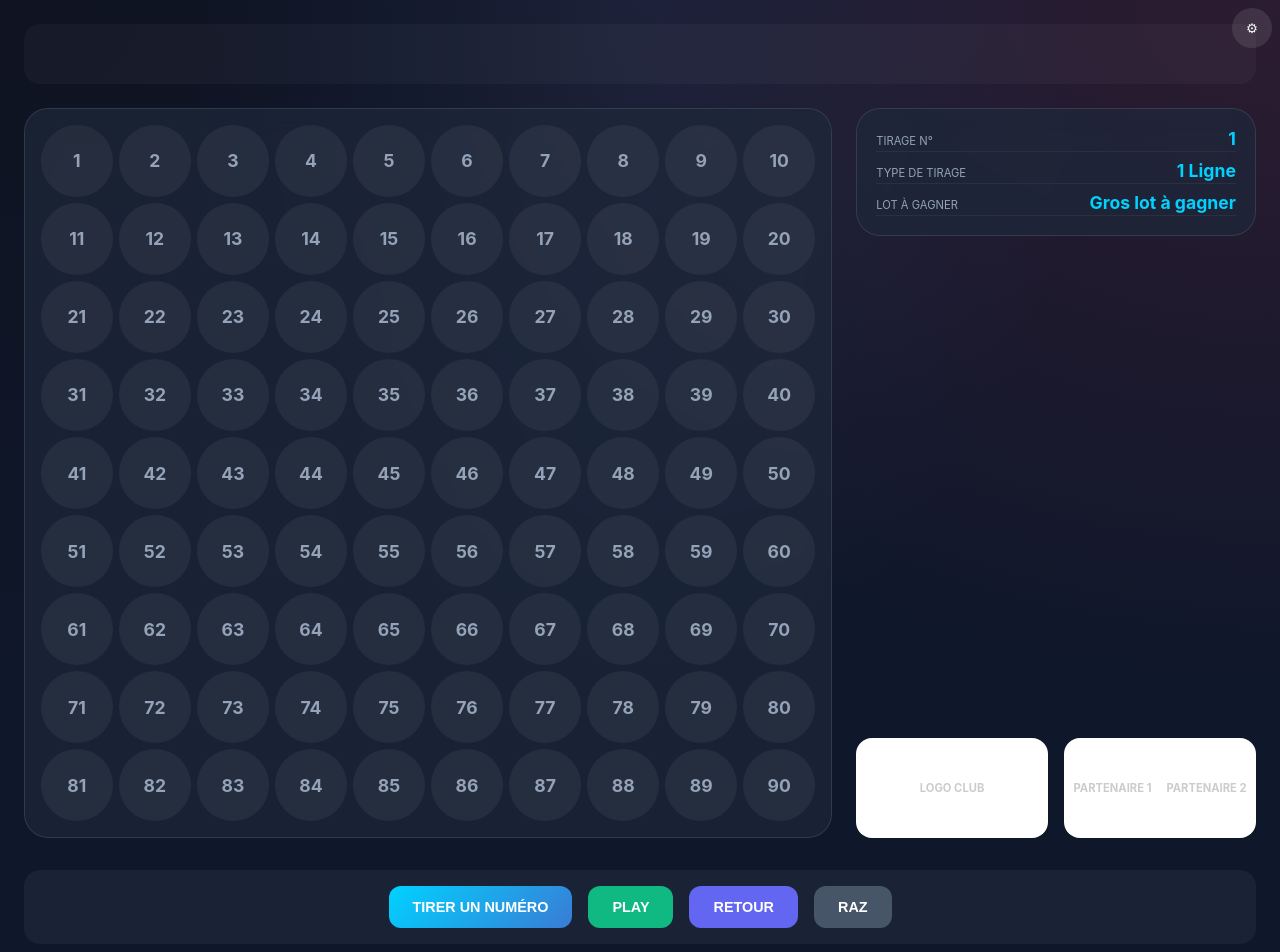
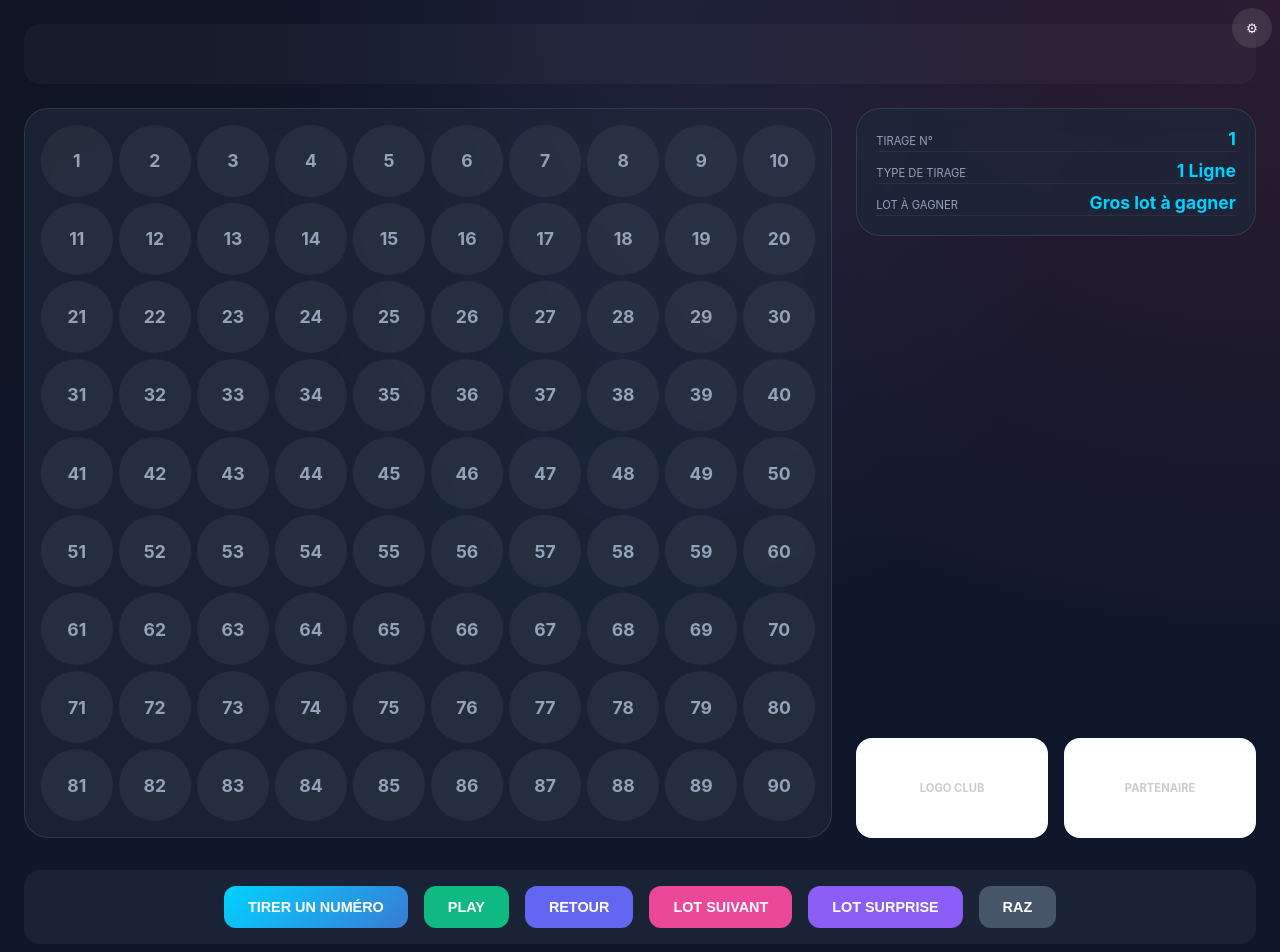
Before and after one commit to Abdel-faq/LOTO, a React (Vite) app: page / in a window 1280 px wide. Shown: the top 952 px of the page. Built offline with nearby package versions, Linux system fonts and the light colour scheme.

Commit message:
Add grid background customization, single partner support, and lot management buttons

```diff
--- a/src/App.jsx
+++ b/src/App.jsx
@@ -18,13 +18,15 @@ const App = () => {
       drawType: '1 Ligne',
       prize: 'Gros lot à gagner',
       clubLogo: '',
-      partners: ['', ''],
+      partners: [''],
       bgColor: '#0f172a',
+      gridBgColor: 'rgba(30, 41, 59, 0.7)',
       lastNumColor: '#f59e0b',
       gridDrawnColor: '#00d2ff',
       gridUndrawnColor: 'rgba(255, 255, 255, 0.05)',
       autoInterval: 5,
-      drawPrep: []
+      drawPrep: [],
+      useManualInfo: false
     };
   });
 
@@ -72,6 +74,7 @@ const App = () => {
 
   // Sync info card with drawPrep if available
   useEffect(() => {
+    if (config.useManualInfo) return;
     const currentDraw = config.drawPrep.find(d => parseInt(d.number) === drawnNumbers.length + 1);
     if (currentDraw) {
       setConfig(prev => ({
@@ -81,7 +84,22 @@ const App = () => {
         prize: currentDraw.prize
       }));
     }
-  }, [drawnNumbers.length, config.drawPrep]);
+  }, [drawnNumbers.length, config.drawPrep, config.useManualInfo]);
+
+  const handleNextLot = () => {
+    setConfig(prev => ({
+      ...prev,
+      drawNumber: parseInt(prev.drawNumber) + 1,
+      useManualInfo: true
+    }));
+  };
+
+  const handleSurpriseLot = () => {
+    setConfig(prev => ({
+      ...prev,
+      useManualInfo: true
+    }));
+  };
 
 
   const handleDraw = () => {
@@ -135,8 +153,7 @@ const App = () => {
         ))}
       </section>
 
-      {/* Grid Section */}
-      <section className="grid-section">
+      <section className="grid-section" style={{ backgroundColor: config.gridBgColor }}>
         {Array.from({ length: maxNumbers }, (_, i) => i + 1).map(num => {
           const isDrawn = drawnNumbers.includes(num);
           const isLast = lastDrawn === num;
@@ -145,7 +162,7 @@ const App = () => {
               key={num}
               className={`number-cell ${isDrawn ? 'drawn' : ''} ${isLast ? 'last-drawn' : ''}`}
               style={{
-                backgroundColor: isDrawn ? (isLast ? config.lastNumColor : config.gridDrawnColor) : config.gridUndrawnColor,
+                backgroundColor: isDrawn ? (isLast ? config.lastNumColor : config.gridDrawnColor) : (isLast ? 'transparent' : config.gridUndrawnColor),
                 color: isDrawn ? 'white' : 'var(--text-muted)',
                 borderColor: isLast ? config.lastNumColor : 'transparent'
               }}
@@ -188,9 +205,8 @@ const App = () => {
             {config.clubLogo ? <img src={config.clubLogo} alt="Club" /> : <span className="logo-placeholder">LOGO CLUB</span>}
           </div>
           <div className="logo-box">
-            <div style={{ display: 'flex', gap: '15px', height: '100%', width: '100%', alignItems: 'center', justifyContent: 'center' }}>
-              {config.partners[0] ? <img src={config.partners[0]} alt="Partner 1" /> : <span className="logo-placeholder">PARTENAIRE 1</span>}
-              {config.partners[1] ? <img src={config.partners[1]} alt="Partner 2" /> : config.partners[0] ? null : <span className="logo-placeholder">PARTENAIRE 2</span>}
+            <div style={{ display: 'flex', height: '100%', width: '100%', alignItems: 'center', justifyContent: 'center' }}>
+              {config.partners[0] ? <img src={config.partners[0]} alt="Partner" style={{ maxWidth: '100%', maxHeight: '100%', objectFit: 'contain' }} /> : <span className="logo-placeholder">PARTENAIRE</span>}
             </div>
           </div>
         </div>
@@ -203,7 +219,9 @@ const App = () => {
           {isAutoPlaying ? 'PAUSE' : 'PLAY'}
         </button>
         <button className="btn" style={{ background: '#6366f1', color: 'white' }} onClick={handleUndo}>RETOUR</button>
-        <button className="btn" style={{ background: '#475569', color: 'white' }} onClick={() => { setIsAutoPlaying(false); reset(); }}>RAZ</button>
+        <button className="btn" style={{ background: '#ec4899', color: 'white' }} onClick={handleNextLot}>LOT SUIVANT</button>
+        <button className="btn" style={{ background: '#8b5cf6', color: 'white' }} onClick={handleSurpriseLot}>LOT SURPRISE</button>
+        <button className="btn" style={{ background: '#475569', color: 'white' }} onClick={() => { setIsAutoPlaying(false); reset(); setConfig(prev => ({ ...prev, useManualInfo: false })); }}>RAZ</button>
       </div>
 
 
@@ -259,6 +277,10 @@ const App = () => {
                 <div className="input-group">
                   <label>Grille (Tiré)</label>
                   <input type="color" value={config.gridDrawnColor} onChange={e => setConfig({ ...config, gridDrawnColor: e.target.value })} />
+                </div>
+                <div className="input-group">
+                  <label>Grille (Fond)</label>
+                  <input type="color" value={config.gridBgColor} onChange={e => setConfig({ ...config, gridBgColor: e.target.value })} />
                 </div>
                 <div className="input-group">
                   <label>Grille (Non Tiré)</label>
@@ -355,12 +377,8 @@ const App = () => {
                 <input type="file" accept="image/*" onChange={handleImageUpload('clubLogo')} />
               </div>
               <div className="input-group">
-                <label>Partenaire 1</label>
+                <label>Logo Partenaire</label>
                 <input type="file" accept="image/*" onChange={handleImageUpload('partners', 0)} />
-              </div>
-              <div className="input-group">
-                <label>Partenaire 2</label>
-                <input type="file" accept="image/*" onChange={handleImageUpload('partners', 1)} />
               </div>
 
               <div style={{ display: 'flex', gap: '0.5rem', marginTop: '1rem' }}>
--- a/src/index.css
+++ b/src/index.css
@@ -210,11 +210,12 @@ body {
   align-items: center;
   justify-content: center;
   padding: 0.5rem;
+  overflow: hidden;
 }
 
 .logo-box img {
-  max-width: 90%;
-  max-height: 90%;
+  width: 100%;
+  height: 100%;
   object-fit: contain;
 }
 
```
